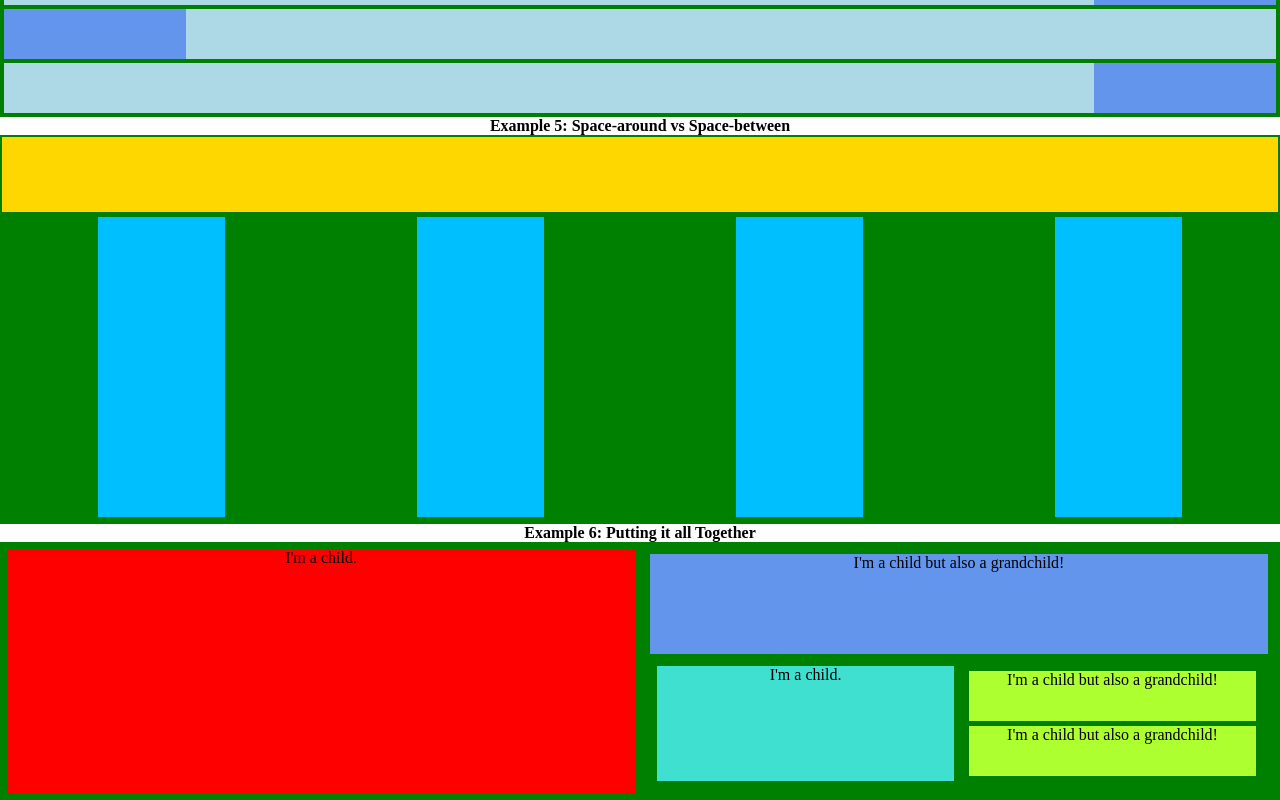
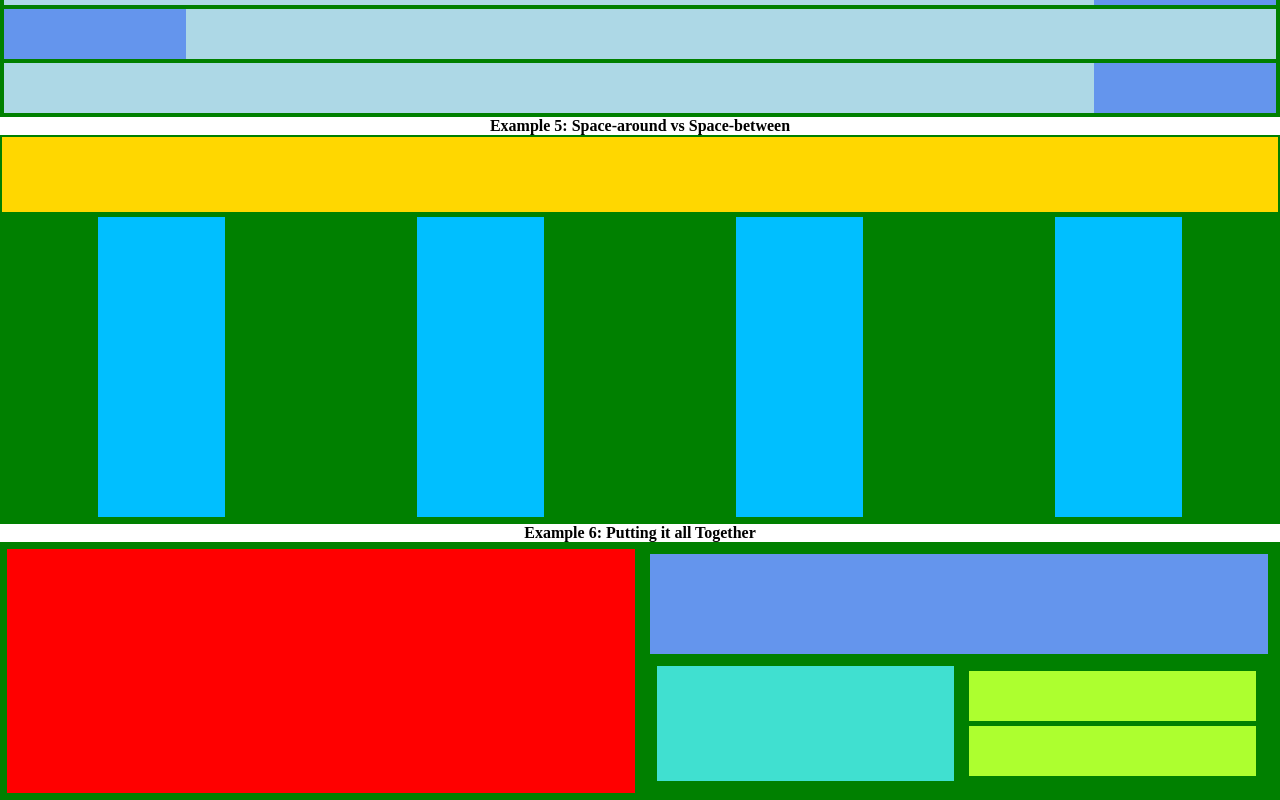
Before and after one commit to walk1ngl3af/FlexboxLayouts, a plain HTML site: page index.html in a window 1280 px wide. Shown: the part 658-1458 px from the top of the page. Drawn offline with Linux system fonts and the light colour scheme.

Commit message:
Finished all 6 examples Removed unecesary code

```diff
--- a/index.html
+++ b/index.html
@@ -127,28 +127,28 @@
 <div class="parent example6">
 
     <div class="child red">
-        <p>I'm a child.</p>
+
     </div>
 
     <div class="child clear">
         <div class="child grandchild bluecornflower">
-            <p>I'm a child but also a grandchild!</p>
+
         </div>
 
         <div class="child grandchild orange">
             <div class="parent example6">
 
                 <div class="child turquoise">
-                    <p>I'm a child.</p>
+
                 </div>
 
                 <div class="child clear">
                     <div class="child grandchild green">
-                        <p>I'm a child but also a grandchild!</p>
+
                     </div>
 
                     <div class="child grandchild green">
-                        <p>I'm a child but also a grandchild!</p>
+
                     </div>
                 </div>
             </div>
```
